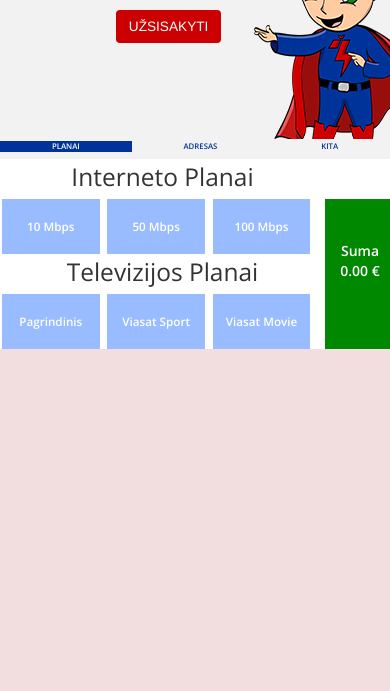
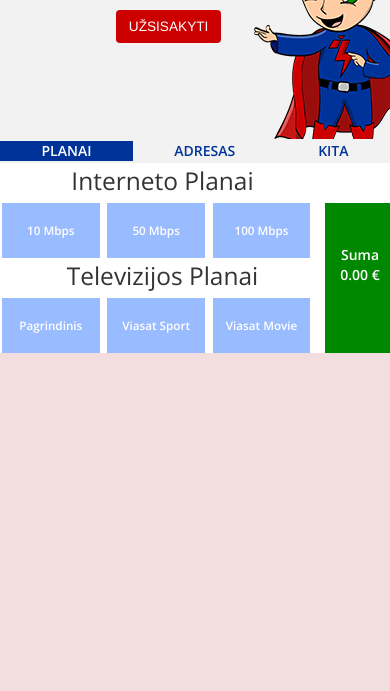
Before and after one commit to MartynasGudaitis/MartynasGudaitis.github.io, a plain HTML site: page index.html in a window 390 px wide. Shown: the part 153-844 px from the top of the page. Drawn offline with nearby package versions, Linux system fonts and the light colour scheme.

Commit message:
Changed styling for the pills

```diff
--- a/css/style.css
+++ b/css/style.css
@@ -71,6 +71,10 @@
     background-size: auto 100%;
 }
 /* ========================== Plan Ordering Form ========================== */
+.nav-justified > li > a{
+    margin-bottom: 0px;
+}
+
 p{
     margin-bottom: 0px;
 }
@@ -129,6 +133,10 @@ footer{
 /* ========================== Custom Bootstrap media queries ========================== */
 /*to 400px*/
 @media only screen and (max-width: 399px){
+    .nav-pills.nav-justified>li{
+        font-size: 1em;
+    }
+
     #mainPageImage{
         height: 225px;
         background-image: url('../img/bg-768-225.png');
@@ -149,7 +157,7 @@ footer{
 /*from 400px to 767px */
 @media only screen and (min-width: 400px) and (max-width: 767px) {
     .nav-pills.nav-justified>li{
-    font-size: 3vw;
+    font-size: 1.2em;
     }
 
     #mainPageImage{
```
